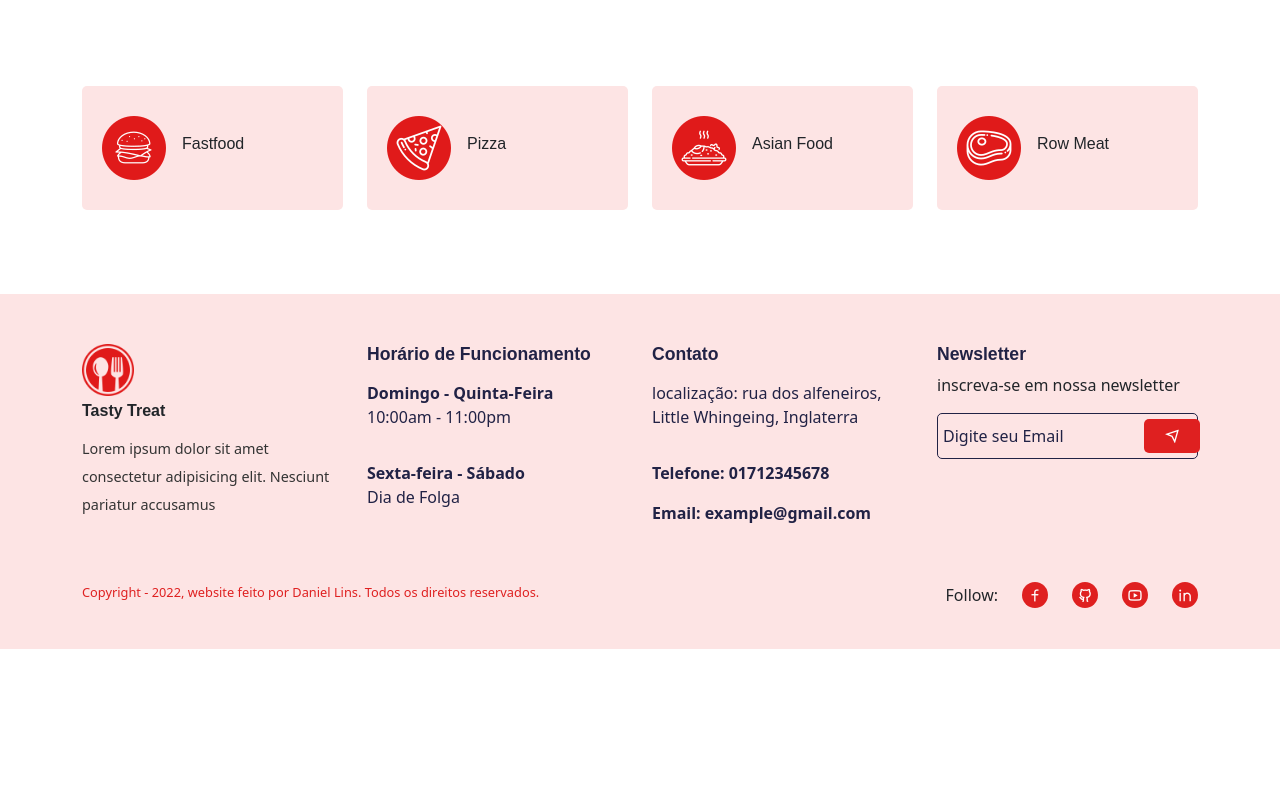
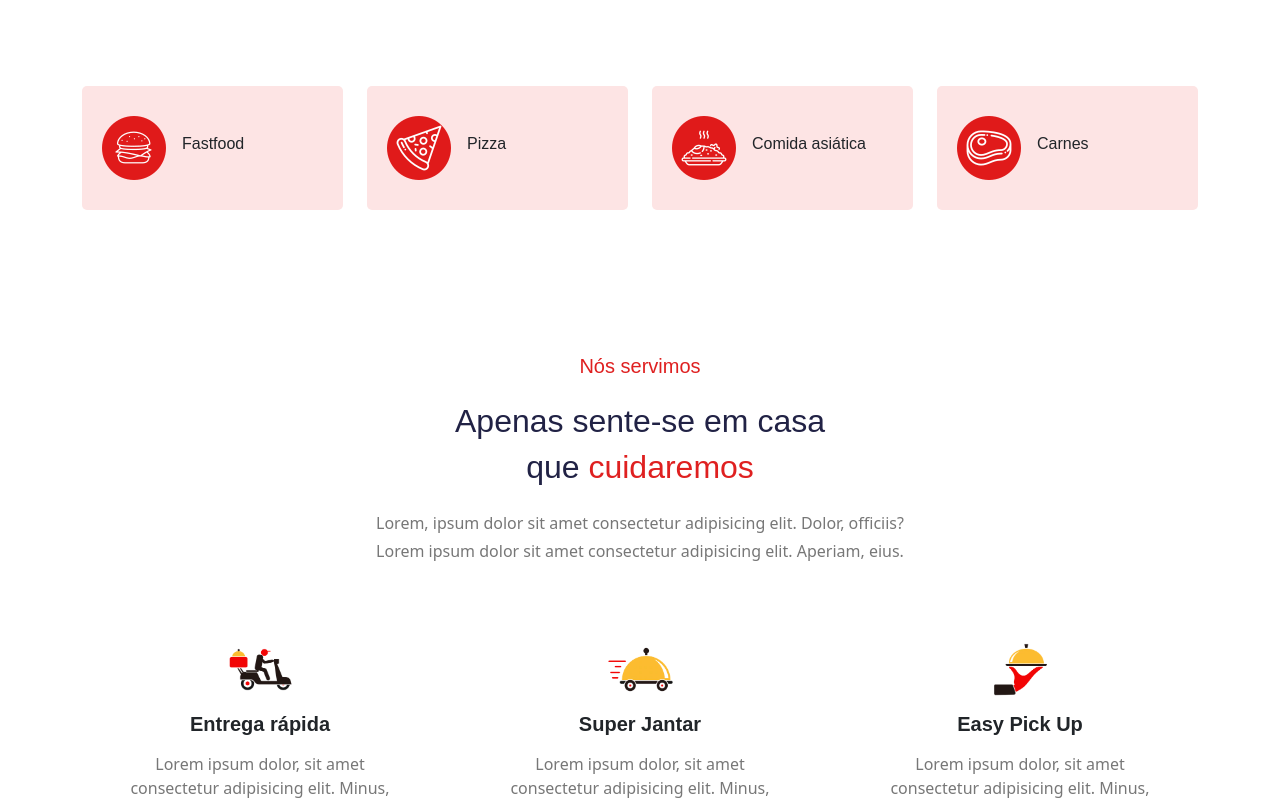
Before and after one commit to Daniel-lins/delivery-app, a React (Create React App) app: page /home in a window 1280 px wide. Shown: the part 680-1480 px from the top of the page. Before the commit the page ends 1329 px from the top, so only its background shows below. Built offline with nearby package versions, Linux system fonts and the light colour scheme; a web font is replaced by a local one.

Commit message:
feat: home/text-center

```diff
--- a/src/Componentes/UI/category/Category.jsx
+++ b/src/Componentes/UI/category/Category.jsx
@@ -20,12 +20,12 @@ const categoryData = [
   },
 
   {
-    display: "Asian Food",
+    display: "Comida asiática",
     imgUrl: categoryImg03,
   },
 
   {
-    display: "Row Meat",
+    display: "Carnes",
     imgUrl: categoryImg04,
   },
 ];
--- a/src/pages/Home.jsx
+++ b/src/pages/Home.jsx
@@ -6,10 +6,32 @@ import heroImg from "../assets/images/hero.png";
 import "../styles/home.css";
 import "../styles/hero-section.css";
 
+import featureImg01 from "../assets/images/service-01.png";
+import featureImg02 from "../assets/images/service-02.png";
+import featureImg03 from "../assets/images/service-03.png";
+
 import { Link } from "react-router-dom";
 
 import Category from "../Componentes/UI/category/Category";
 
+const featureData = [
+  {
+    title: "Entrega rápida",
+    imgUrl: featureImg01,
+    desc: "Lorem ipsum dolor, sit amet consectetur adipisicing elit. Minus, doloremque.",
+  },
+
+  {
+    title: "Super Jantar",
+    imgUrl: featureImg02,
+    desc: "Lorem ipsum dolor, sit amet consectetur adipisicing elit. Minus, doloremque.",
+  },
+  {
+    title: "Easy Pick Up",
+    imgUrl: featureImg03,
+    desc: "Lorem ipsum dolor, sit amet consectetur adipisicing elit. Minus, doloremque.",
+  },
+];
 export const Home = () => {
   return (
     <Helmet title="Home">
@@ -69,6 +91,42 @@ export const Home = () => {
       <section className="pt-0">
         <Category />
       </section>
+
+      <section>
+        <Container>
+          <Row>
+            <Col lg="12" className="text-center">
+              <h5 className="feature__subtitle mb-4">Nós servimos</h5>
+              <h2 className="feature__title">Apenas sente-se em casa</h2>
+              <h2 className="feature__title">
+                que <span>cuidaremos</span>
+              </h2>
+              <p className="mb-1 mt-4 feature__text">
+                Lorem, ipsum dolor sit amet consectetur adipisicing elit. Dolor,
+                officiis?
+              </p>
+              <p className="feature__text">
+                Lorem ipsum dolor sit amet consectetur adipisicing elit.
+                Aperiam, eius.{" "}
+              </p>
+            </Col>
+
+            {featureData.map((item, index) => (
+              <Col lg="4" md="6" sm="6" key={index} className="mt-5">
+                <div className="feature__item text-center px-5 py-3">
+                  <img
+                    src={item.imgUrl}
+                    alt="feature-img"
+                    className="w-25 mb-3"
+                  />
+                  <h5 className=" fw-bold mb-3">{item.title}</h5>
+                  <p>{item.desc}</p>
+                </div>
+              </Col>
+            ))}
+          </Row>
+        </Container>
+      </section>
     </Helmet>
   );
 };
```
